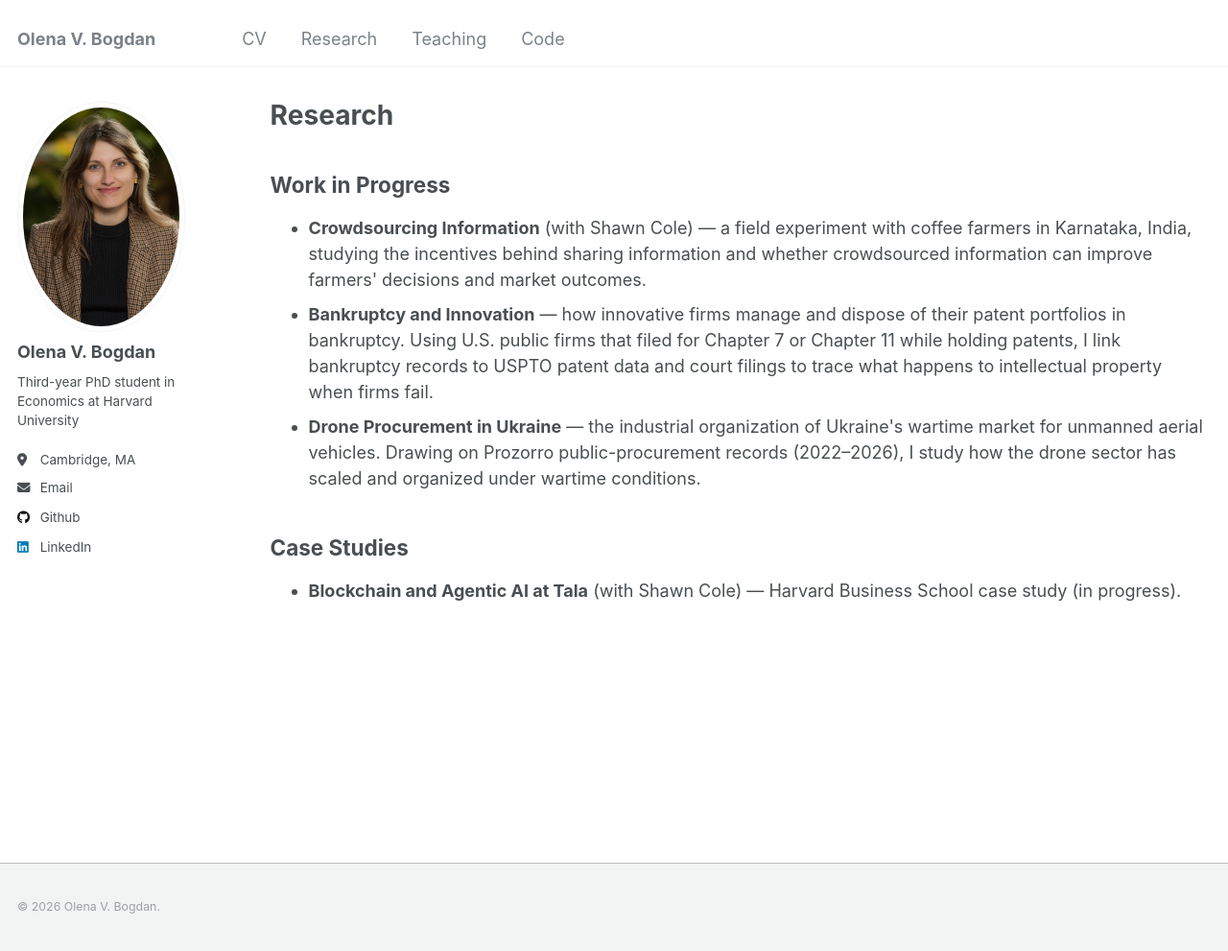
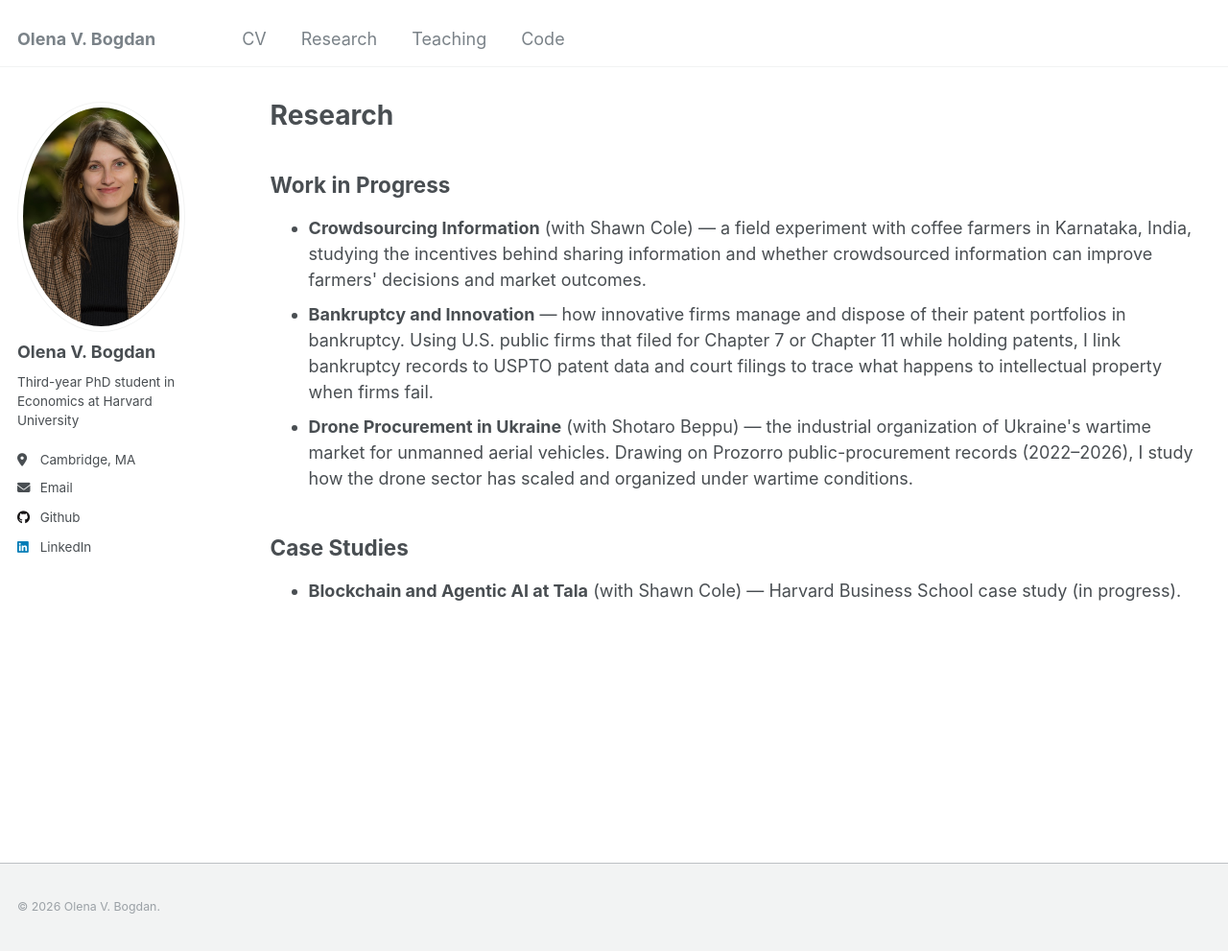
Before and after one commit to olenabg/olenabg.github.io, a Jekyll site: the page built from _pages/research.html, in a window 1280 px wide and 991 px high. Shown: the whole window at 96% size. Built offline with Jekyll 4.4.1, drawn with Linux system fonts in a browser that asks for light colours.

Commit message:
Add Shotaro Beppu as coauthor on drones project
Co-Authored-By: Claude Opus 4.8 <noreply@anthropic.com>

```diff
--- a/_pages/research.html
+++ b/_pages/research.html
@@ -10,7 +10,7 @@ author_profile: true
 <ul>
   <li><strong>Crowdsourcing Information</strong> (with Shawn Cole) — a field experiment with coffee farmers in Karnataka, India, studying the incentives behind sharing information and whether crowdsourced information can improve farmers' decisions and market outcomes.</li>
   <li><strong>Bankruptcy and Innovation</strong> — how innovative firms manage and dispose of their patent portfolios in bankruptcy. Using U.S. public firms that filed for Chapter 7 or Chapter 11 while holding patents, I link bankruptcy records to USPTO patent data and court filings to trace what happens to intellectual property when firms fail.</li>
-  <li><strong>Drone Procurement in Ukraine</strong> — the industrial organization of Ukraine's wartime market for unmanned aerial vehicles. Drawing on Prozorro public-procurement records (2022–2026), I study how the drone sector has scaled and organized under wartime conditions.</li>
+  <li><strong>Drone Procurement in Ukraine</strong> (with Shotaro Beppu) — the industrial organization of Ukraine's wartime market for unmanned aerial vehicles. Drawing on Prozorro public-procurement records (2022–2026), I study how the drone sector has scaled and organized under wartime conditions.</li>
 </ul>
 
 <h2>Case Studies</h2>
```
